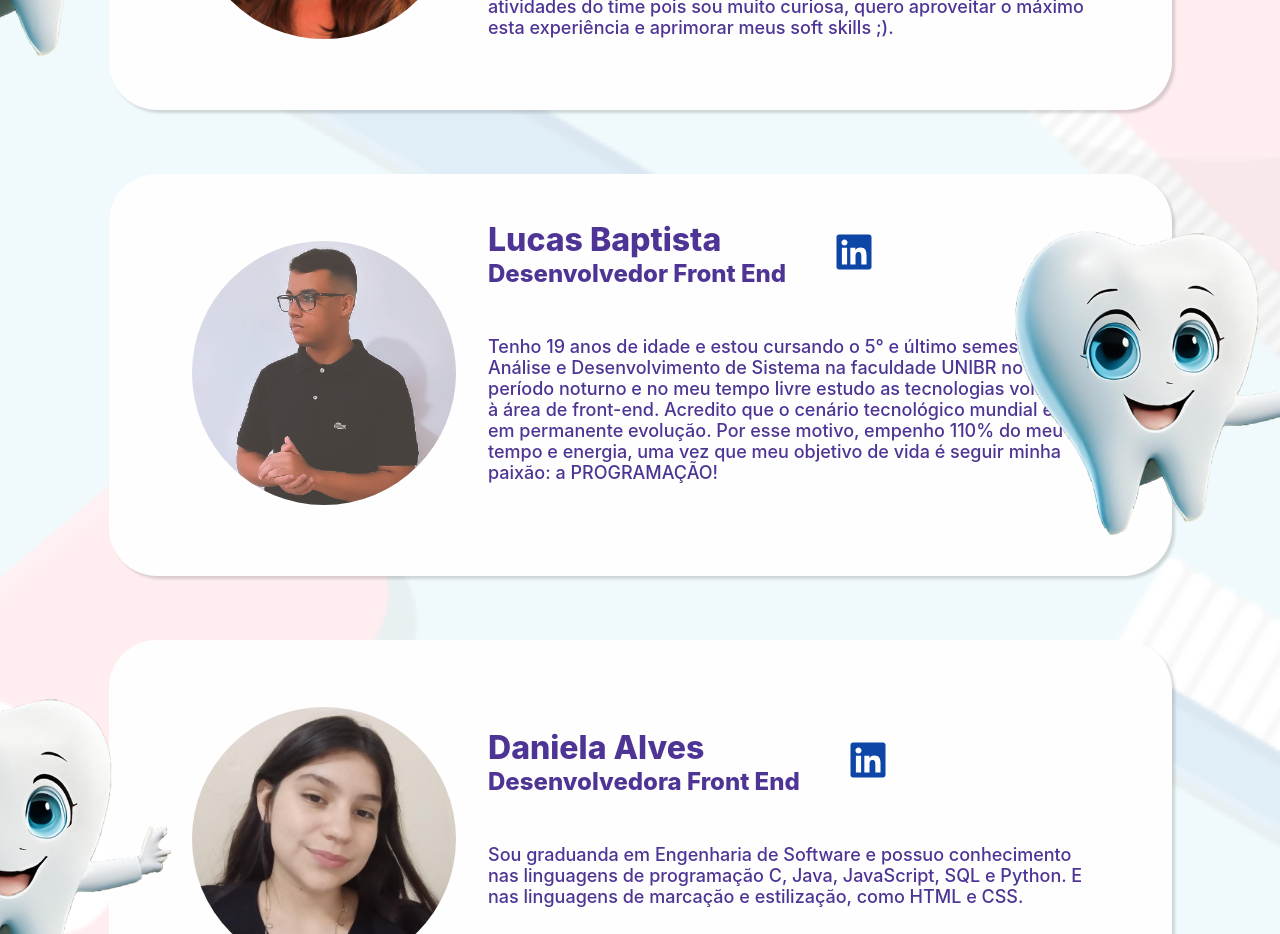
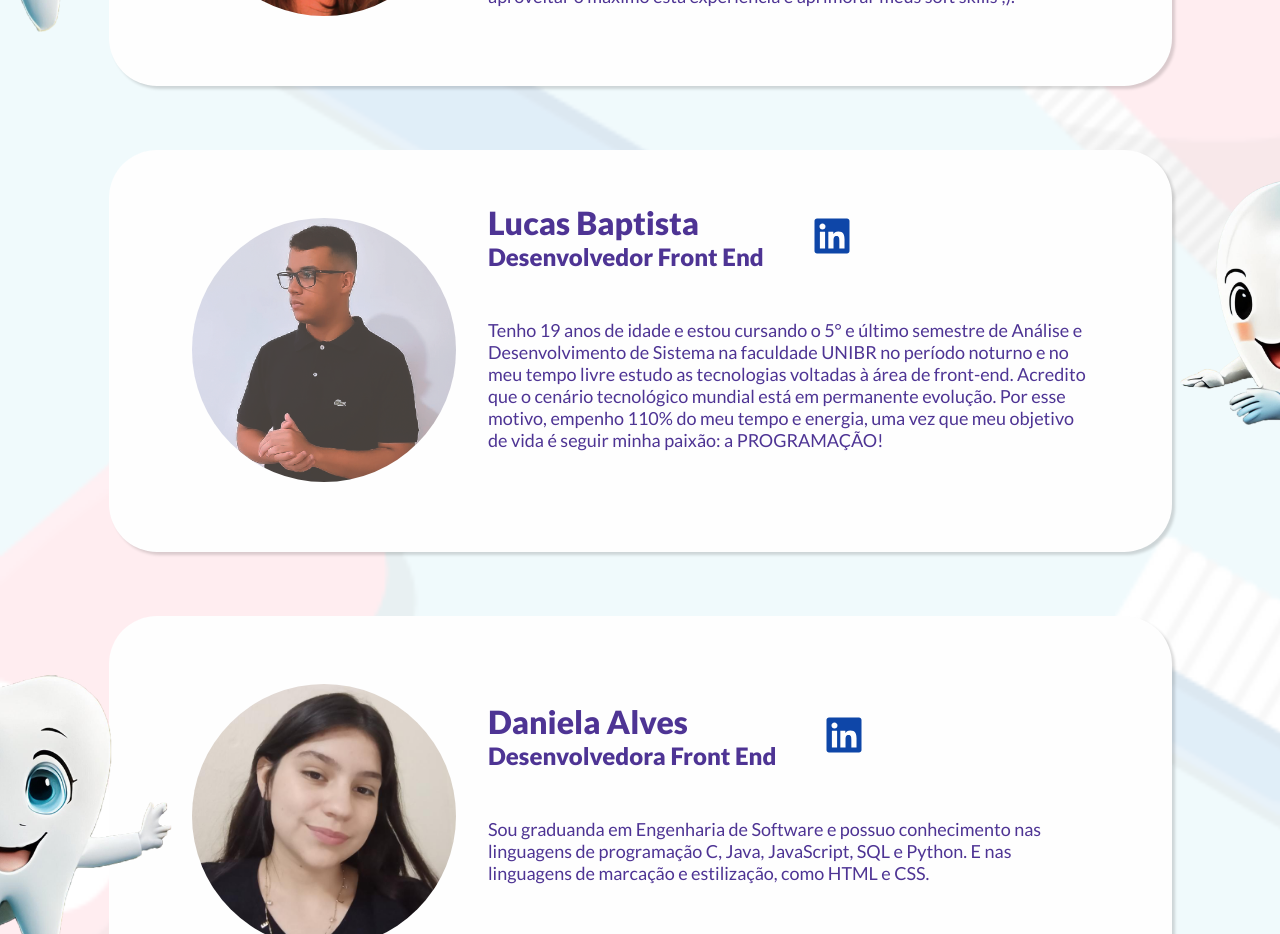
Before and after one commit to squadroxo/squad-roxo-pastel, a React (Vite) app: page / in a window 1280 px wide. Shown: the part 5720-6654 px from the top of the page. Built offline with nearby package versions, Linux system fonts and the light colour scheme.

Commit message:
feat: Trocando fonte global

```diff
--- a/src/components/SquadSection/infos.json
+++ b/src/components/SquadSection/infos.json
@@ -74,7 +74,7 @@
     "foto": "devs/lucas-dev.png",
     "sobreMembro": "Tenho 19 anos de idade e estou cursando o 5° e último semestre de Análise e Desenvolvimento de Sistema na faculdade UNIBR no período noturno e no meu tempo livre estudo as tecnologias voltadas à área de front-end. Acredito que o cenário tecnológico mundial está em permanente evolução. Por esse motivo, empenho 110% do meu tempo e energia, uma vez que meu objetivo de vida é seguir minha paixão: a PROGRAMAÇÃO!",
     "primario": true,
-    "fotoAuxiliar": "dente-empurrando4.png"
+    "fotoAuxiliar": "dente-empurrando.png"
   },
   {
     "id": 9,
--- a/src/index.css
+++ b/src/index.css
@@ -1,3 +1,5 @@
+@import url('https://fonts.googleapis.com/css2?family=Lato:ital,wght@0,100;0,300;0,400;0,700;0,900;1,100;1,300;1,400;1,700;1,900&display=swap');
+
 :root {
   font-family: Inter, system-ui, Avenir, Helvetica, Arial, sans-serif;
   background-color: #FEFEFE;
@@ -9,6 +11,7 @@
   margin: 0;
   padding: 0;
   box-sizing: border-box;
+  font-family: "Lato", sans-serif;
 }
 
 * {
```
